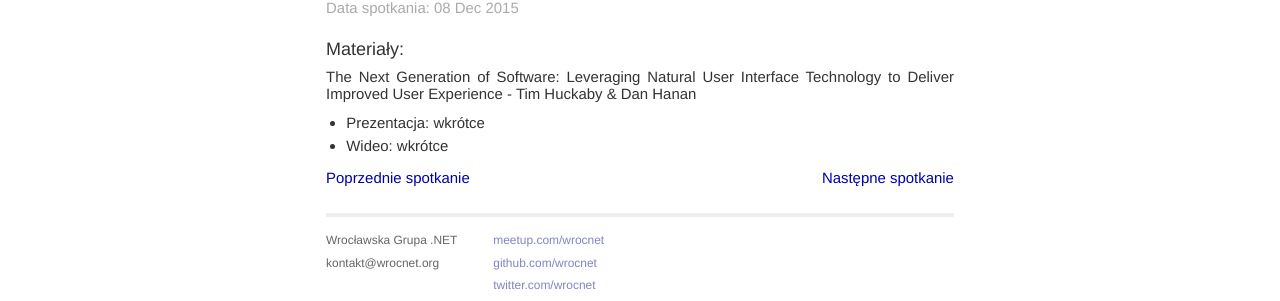
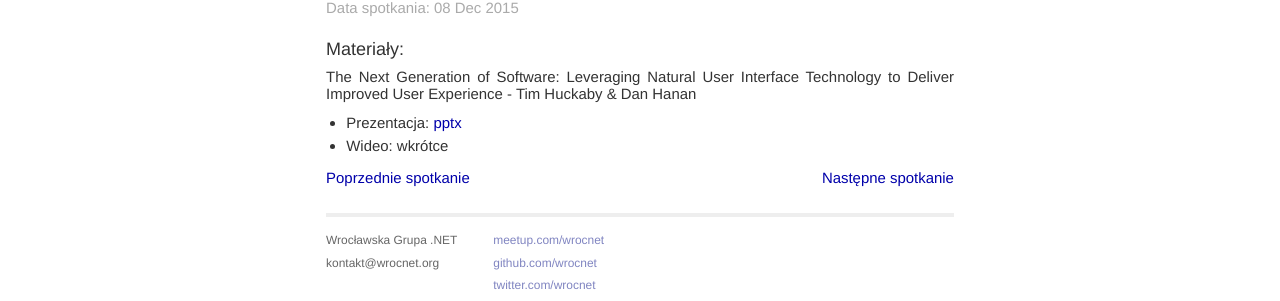
Before and after one commit to wrocnet/wrocnet.github.io, a Jekyll site: the page built from _posts/2015-12-08-82-spotkanie-wroclawskiej-grupy-net.md, in a window 1280 px wide. Shown: the part 589-890 px from the top of the page. Built offline with Jekyll 4.4.1, drawn with Linux system fonts in a browser that asks for light colours; nearby versions of some CDN libraries; Markdown is read by kramdown in place of the engine named in the settings; a script that is not in the unit is left out.

Commit message:
link do slajdów NUI

```diff
--- a/_posts/2015-12-08-82-spotkanie-wroclawskiej-grupy-net.md
+++ b/_posts/2015-12-08-82-spotkanie-wroclawskiej-grupy-net.md
@@ -5,5 +5,5 @@ meetupno: 82
 ---
 
 #### The Next Generation of Software: Leveraging Natural User Interface Technology to Deliver Improved User Experience - Tim Huckaby & Dan Hanan
-* Prezentacja: wkrótce
+* Prezentacja: [pptx](/assets/IK%20Emerging%20Experiences.pptx)
 * Wideo: wkrótce
```
